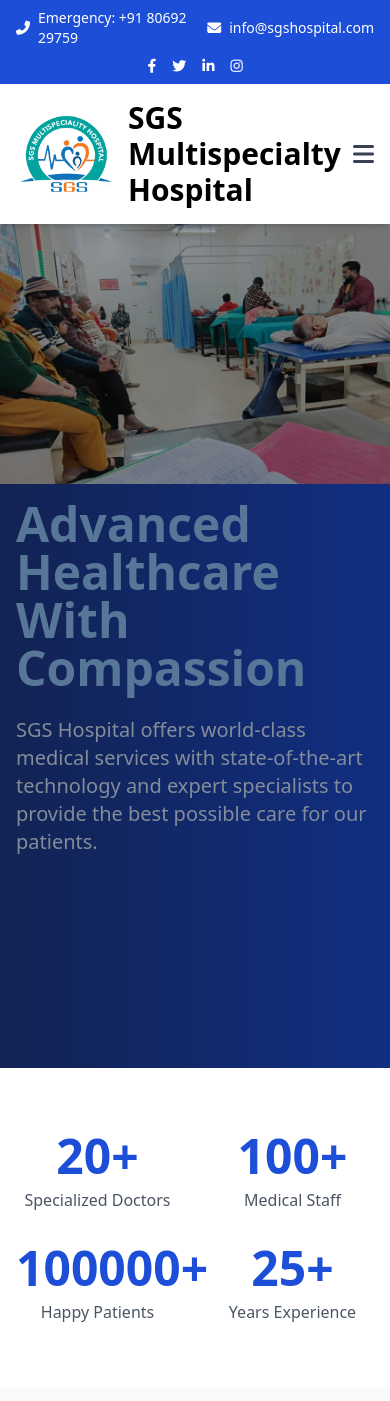
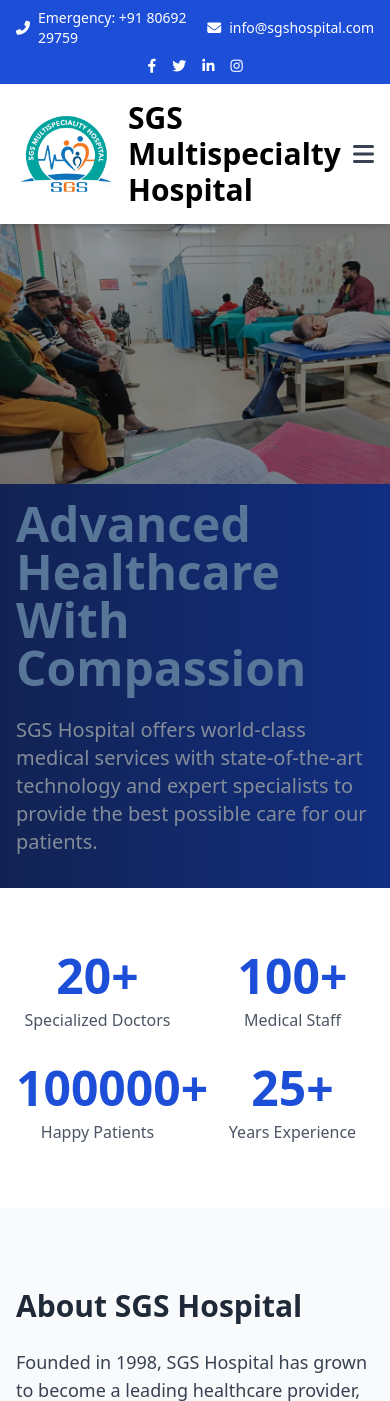
Before and after one commit to visheshkwatra-PO/SGS_Test, a Flask app: page / in a window 390 px wide. Shown: the top 1401 px of the page. Run offline with Flask 3, Linux system fonts and the light colour scheme; some libraries are stand-ins or nearby versions.

Commit message:
fifth commit carousal space

```diff
--- a/requirements.txt
+++ /dev/null
@@ -1,2 +0,0 @@
-flask
-gunicorn
--- a/templates/index.html
+++ b/templates/index.html
@@ -107,7 +107,7 @@
         </div>
     </header>
 
-<section id="home" class="relative bg-gradient-to-r from-blue-900 to-blue-700 text-white min-h-screen overflow-hidden md:flex md:items-center">
+<section id="home" class="relative bg-gradient-to-r from-blue-900 to-blue-700 text-white overflow-hidden md:min-h-screen md:flex md:items-center">
     <div class="absolute inset-0 bg-black opacity-40 z-10"></div>
 
     <!-- Swiper Carousel -->
@@ -150,7 +150,6 @@
         </div>
     </div>
 </section>
-
 
 <!-- Swiper JS CDN -->
 <link rel="stylesheet" href="https://cdn.jsdelivr.net/npm/swiper@11/swiper-bundle.min.css" />
```
